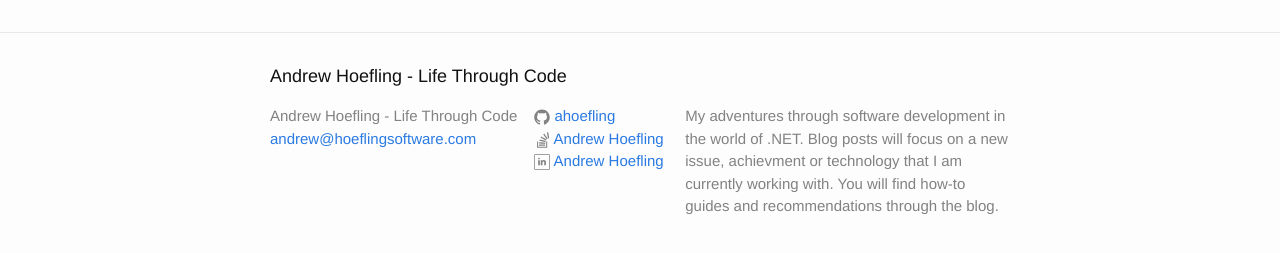
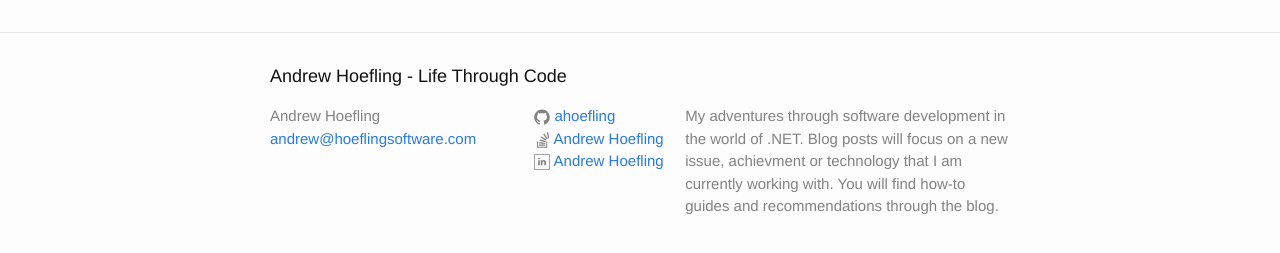
Before and after one commit to SkyeHoefling/ahoefling.github.io, a Jekyll site: the page built from index.html, in a window 1280 px wide. Shown: the part 354-607 px from the top of the page. Built offline with Jekyll 4.4.1, drawn with Linux system fonts in a browser that asks for light colours.

Commit message:
Updated title to public title so we can optimize the website for seo. Name and Headline will display 'Andrew Hoefling'

```diff
--- a/_config.yml
+++ b/_config.yml
@@ -3,7 +3,8 @@ gems:
   - jekyll-sitemap
 
 # Site settings
-title: Andrew Hoefling - Life Through Code
+public-title: Andrew Hoefling - Life Through Code
+title: Andrew Hoefling
 author: Andrew Hoefling
 email: andrew@hoeflingsoftware.com
 description: >
--- a/_includes/footer.html
+++ b/_includes/footer.html
@@ -2,7 +2,7 @@
 
   <div class="wrapper">
 
-    <h2 class="footer-heading">{{ site.title }}</h2>
+    <h2 class="footer-heading">{{ site.public-title }}</h2>
 
     <div class="footer-col-wrapper">
       <div class="footer-col  footer-col-1">
--- a/_includes/head.html
+++ b/_includes/head.html
@@ -3,7 +3,7 @@
     <meta name="viewport" content="width=device-width initial-scale=1" />
     <meta http-equiv="X-UA-Compatible" content="IE=edge">
 
-    <title>{% if page.title %}{{ page.title }}{% else %}{{ site.title }}{% endif %}</title>
+    <title>{% if page.title %}{{page.title }}{% else %}{{ site.public-title }}{% endif %}</title>
     <meta name="description" content="{{ site.description }}">
 
     <link rel="stylesheet" href="{{ "/css/main.css" | prepend: site.baseurl }}">
--- a/_includes/header.html
+++ b/_includes/header.html
@@ -2,7 +2,7 @@
 
   <div class="wrapper">
 
-    <a class="site-title" href="{{ site.baseurl }}/">{{ site.title }}</a>
+    <a class="site-title" href="{{ site.baseurl }}/">{{ site.public-title }}</a>
 
     <nav class="site-nav">
       <a href="#" class="menu-icon">
```
